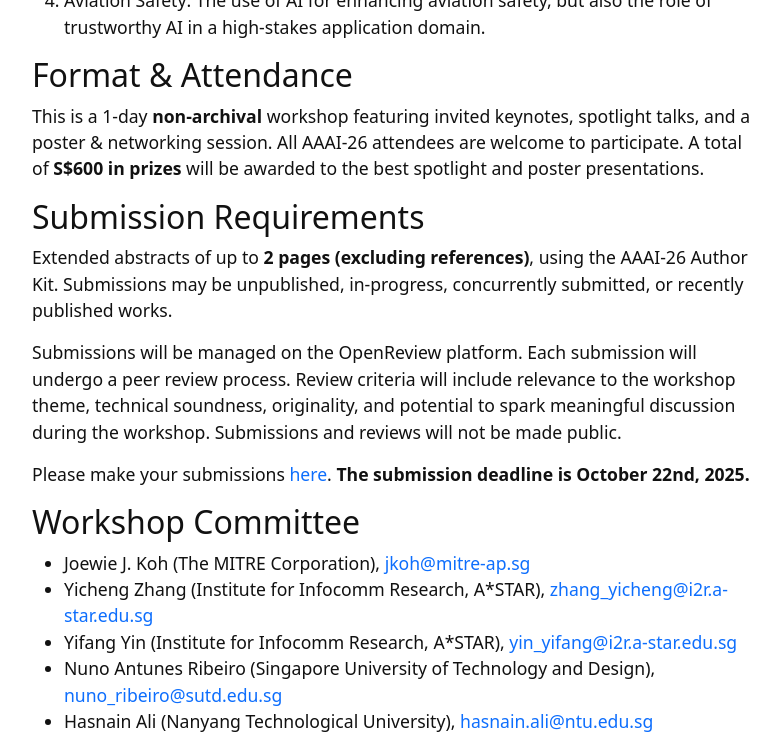
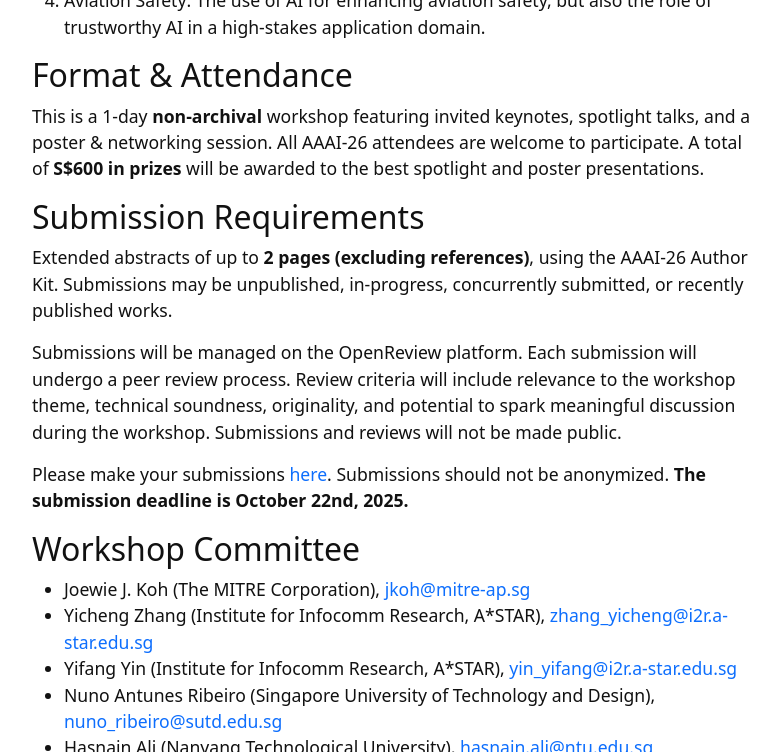
Before and after one commit to AI4AT/ai4at.github.io, a Jekyll site: the page built from index.md, in a window 1280 px wide and 900 px high, scrolled down 1266 px, cut to the strip 0-752 px from the top of the window. Shown: the whole strip, without its empty margins (245-1025 px from the left). Built offline with Jekyll 4.4.1, drawn with Linux system fonts in a browser that asks for light colours.

Commit message:
Specify single-blind review process

```diff
--- a/index.md
+++ b/index.md
@@ -28,7 +28,7 @@
 
 Submissions will be managed on the OpenReview platform. Each submission will undergo a peer review process. Review criteria will include relevance to the workshop theme, technical soundness, originality, and potential to spark meaningful discussion during the workshop. Submissions and reviews will not be made public.
 
-Please make your submissions [here](https://openreview.net/group?id=AAAI.org/2026/Workshop/AI4AT). **The submission deadline is October 22nd, 2025.**
+Please make your submissions [here](https://openreview.net/group?id=AAAI.org/2026/Workshop/AI4AT). Submissions should not be anonymized. **The submission deadline is October 22nd, 2025.**
 
 ## Workshop Committee
 
```
